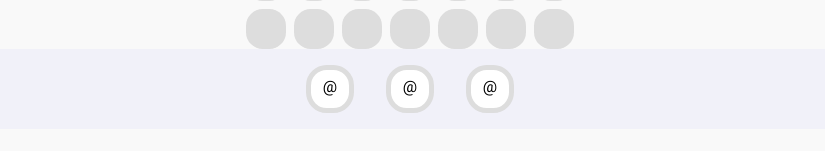
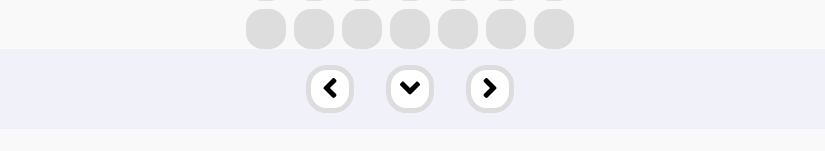
Before and after one commit to sajadhsm/word-tetris, a Vue app: page /#/ in a window 1280 px wide. Shown: the part 551-702 px from the top of the page, without its empty margins (230-1055 px from the left). Built offline with nearby package versions, Linux system fonts and the light colour scheme.

Commit message:
Change game control buttons icons

```diff
--- a/src/components/Game/GameControls.vue
+++ b/src/components/Game/GameControls.vue
@@ -1,8 +1,22 @@
 <template>
   <div class="controls">
-    <button @click="moveLeft">@</button>
-    <button @click="moveDown">@</button>
-    <button @click="moveRight">@</button>
+    <button @click="moveLeft">
+      <font-awesome-icon
+        icon="angle-left"
+        size="2x"/>
+    </button>
+
+    <button @click="moveDown">
+      <font-awesome-icon
+        icon="angle-down"
+        size="2x"/>
+    </button>
+
+    <button @click="moveRight">
+      <font-awesome-icon
+        icon="angle-right"
+        size="2x"/>
+    </button>
   </div>
 </template>
 
```
